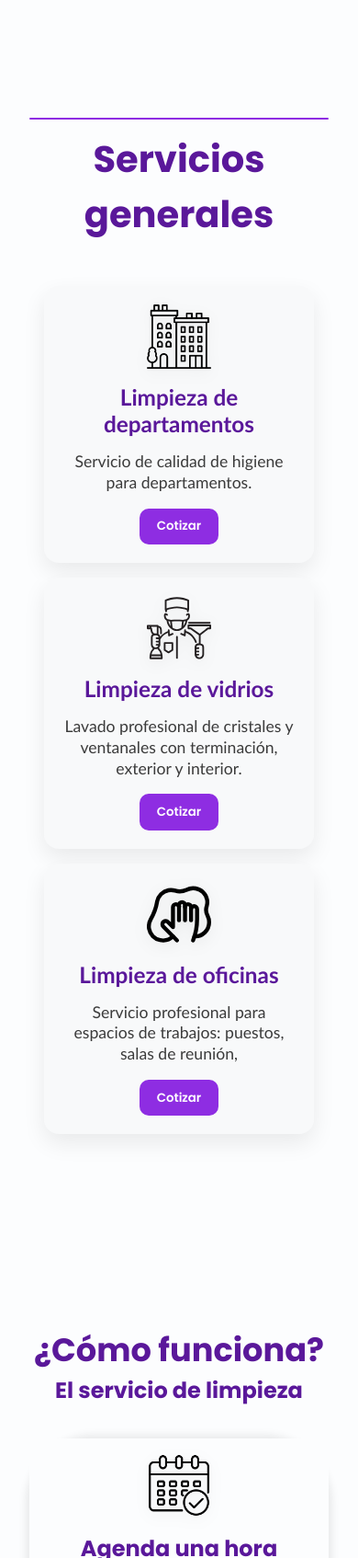
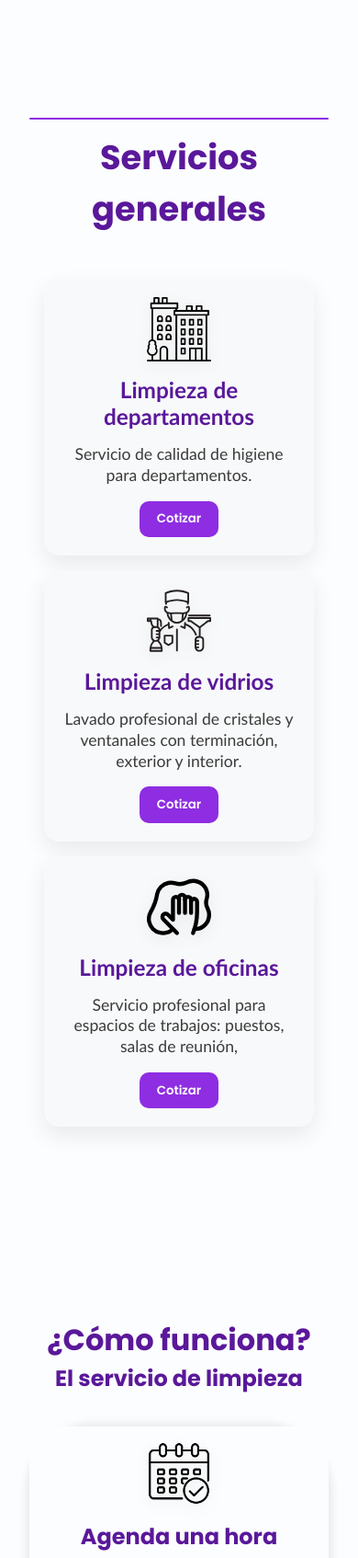
Before and after one commit to Popicode/web-cleanQuick, a website: page html/index.html in a window 390 px wide. Shown: the part 880-2574 px from the top of the page at 92% size. Drawn offline with Linux system fonts and the light colour scheme; files whose address does not match are found by name; a web font is replaced by a local one.

Commit message:
fix(css): borrar card comentadas y corregir tamaño de los titles

```diff
--- a/CSS/style.css
+++ b/CSS/style.css
@@ -579,6 +579,10 @@ body {
         gap: 1rem;
     }
 
+    .services-grid>h2 {
+        font-size: 2.3rem;
+    }
+
     .service {
         max-width: 90%;
     }
@@ -772,6 +776,14 @@ body {
 @media (max-width: 480px) {
     .container-funcionamiento {
         grid-template-columns: 1fr;
+    }
+
+    .title-funcionamiento {
+        font-size: 2rem;
+    }
+
+    .subtitle-funcionamiento {
+        font-size: 1.3;
     }
 
     .como-funciona {
```
Also changed, not shown: html/index.html (+0 -25 lines).
